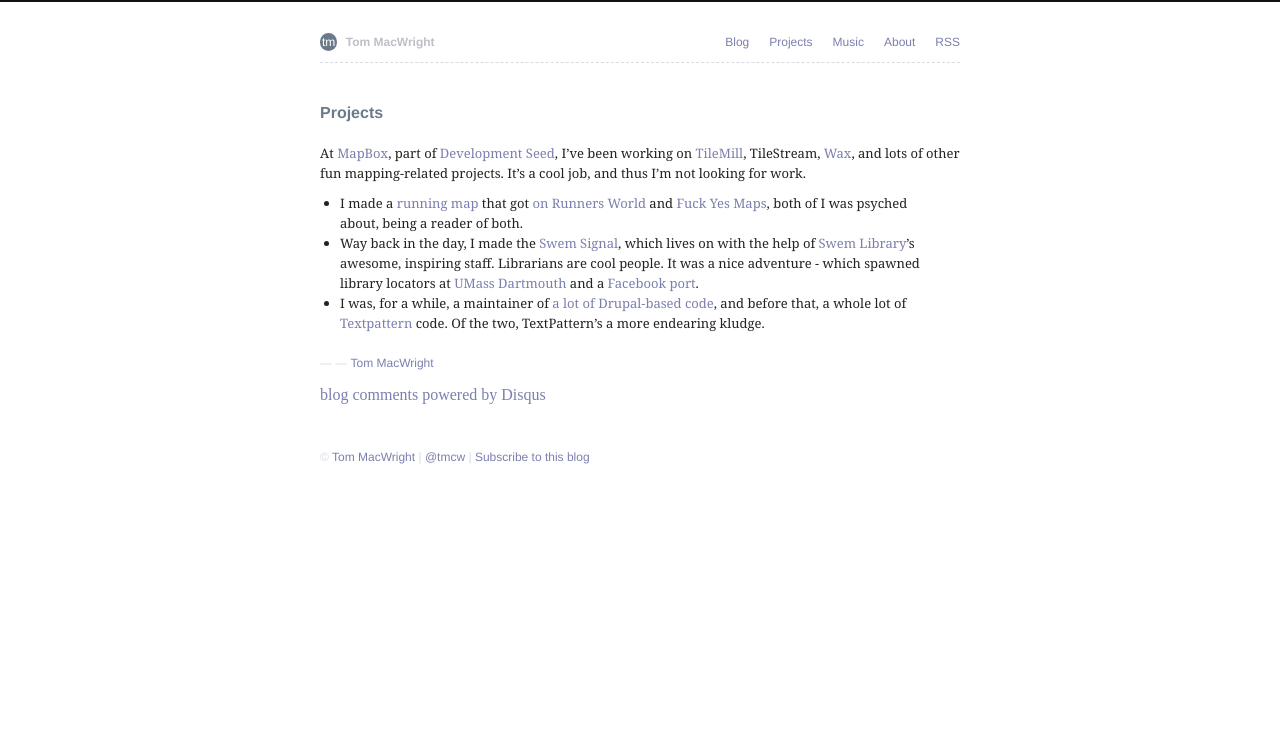
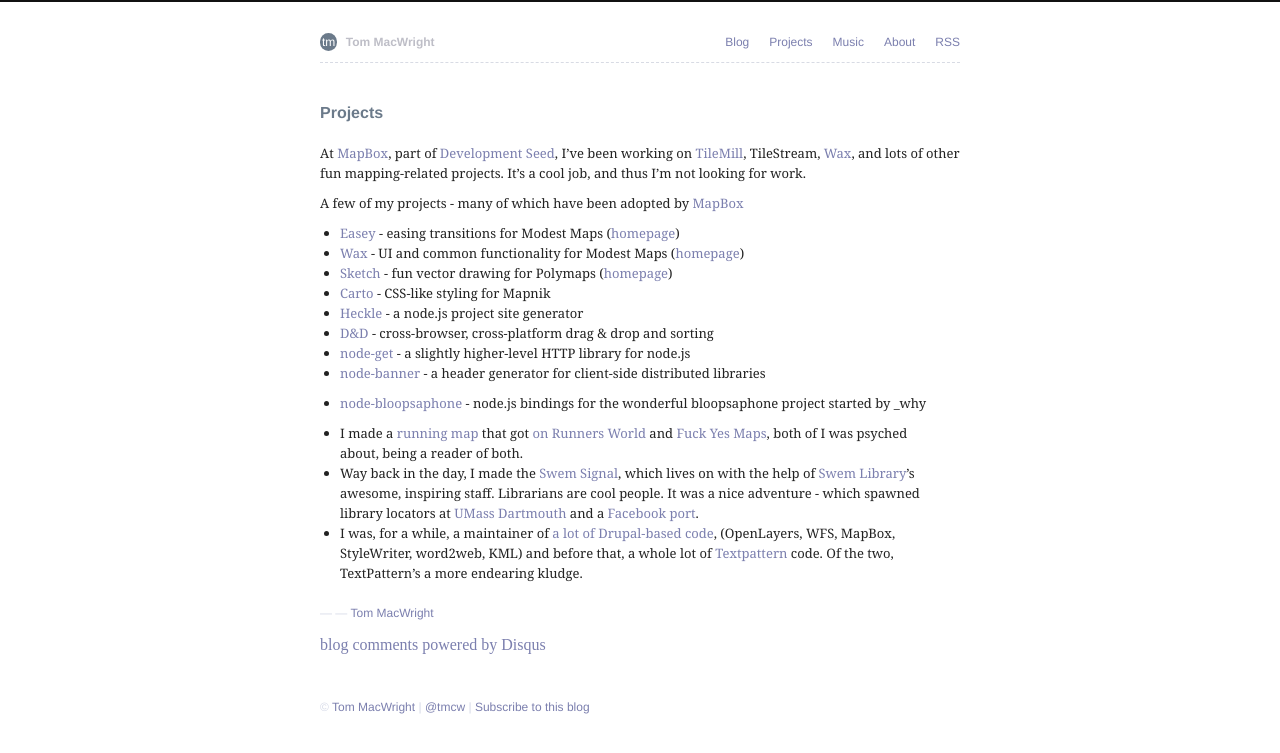
Before and after one commit to konklone/tmcw.github.com, a Jekyll site: the page built from projects/index.md, in a window 1280 px wide. Shown: the top 753 px of the page. Built offline with Jekyll 4.4.1, drawn with Linux system fonts in a browser that asks for light colours; Markdown is read by kramdown in place of the engine named in the settings; comment, search, counter and statistics services are not loaded.

Commit message:
Maximal projects page

```diff
--- a/projects/index.md
+++ b/projects/index.md
@@ -4,6 +4,25 @@
 ---
 
 At [MapBox](http://mapbox.com), part of [Development Seed](http://developmentseed.org), I've been working on [TileMill](http://tilemill.com), TileStream, [Wax](http://developmentseed.org/blog/2011/jun/10/wax-custom-advanced-ui-web-maps), and lots of other fun mapping-related projects. It's a cool job, and thus I'm not looking for work.
+
+A few of my projects - many of which have been adopted by [MapBox](http://mapbox.com)
+
+* [Easey](http://github.com/mapbox/easey) - easing transitions for Modest Maps
+  ([homepage](http://mapbox.github.com/easey/))
+* [Wax](http://github.com/mapbox/wax) - UI and common functionality for Modest Maps
+  ([homepage](http://mapbox.github.com/wax/))
+* [Sketch](https://github.com/mapbox/sketch) - fun vector drawing for Polymaps
+  ([homepage](http://mapbox.github.com/sketch/))
+* [Carto](https://github.com/mapbox/carto) - CSS-like styling for Mapnik
+* [Heckle](https://github.com/tmcw/heckle) - a node.js project site generator
+* [D&D](https://github.com/tmcw/dnd) - cross-browser, cross-platform drag & drop
+  and sorting
+* [node-get](https://github.com/tmcw/node-get) - a slightly higher-level HTTP
+  library for node.js
+* [node-banner](https://github.com/tmcw/node-banner) - a header generator for
+  client-side distributed libraries
+* [node-bloopsaphone](https://github.com/tmcw/bloopsaphone) - node.js bindings
+  for the wonderful bloopsaphone project started by _why
 
 * I made a [running map](http://macwright.org/2011/07/28/mapping-runs.html) that
   got [on Runners World](http://othervoices.runnersworld.com/2011/08/the-art-of-the-run/)
@@ -15,5 +34,6 @@
   library locators at [UMass Dartmouth](http://www.lib.umassd.edu/libraryinfo/findmehere.html)
   and a [Facebook port](http://code.google.com/p/facebook-athenaeum/).
 * I was, for a while, a maintainer of [a lot of Drupal-based code](http://drupal.org/user/12664),
+  (OpenLayers, WFS, MapBox, StyleWriter, word2web, KML)
   and before that, a whole lot of [Textpattern](http://textpattern.com) code. Of the two,
   TextPattern's a more endearing kludge.
```
